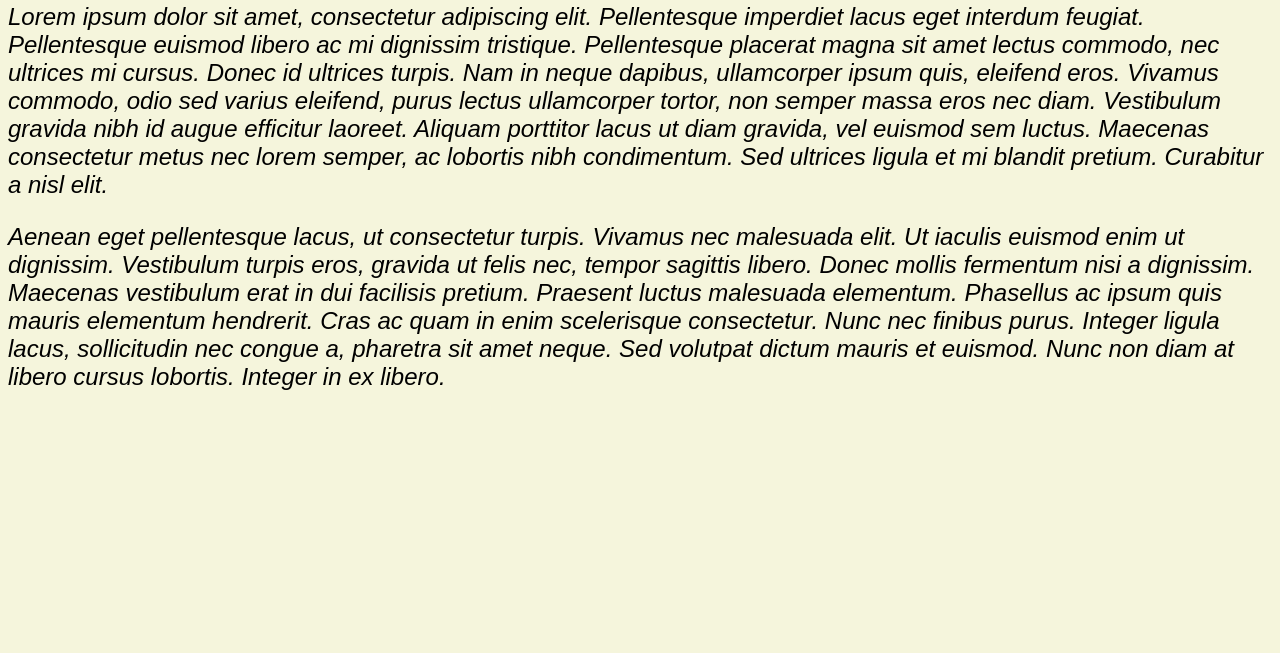
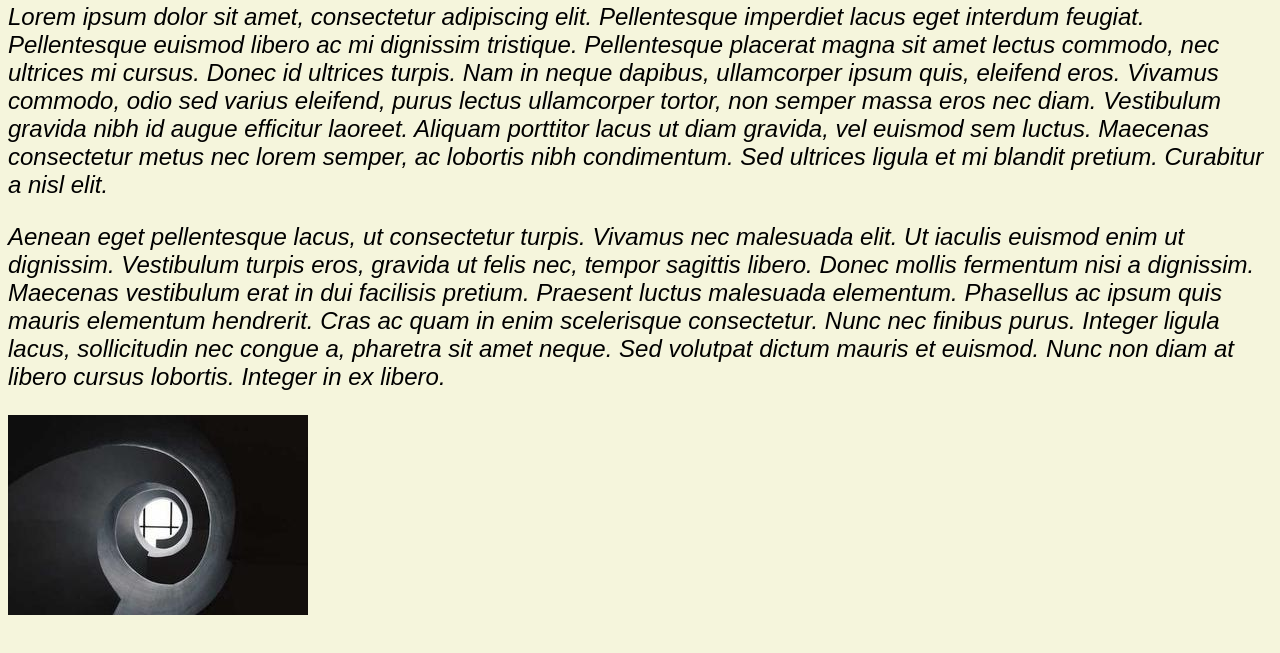
Before and after one commit to AndyCiupitu/Exercise_Unit5_website, a plain HTML site: page index.html in a window 1280 px wide. Shown: the part 79-732 px from the top of the page. Drawn offline with Linux system fonts and the light colour scheme.

Commit message:
Added first image

```diff
--- a/index.html
+++ b/index.html
@@ -10,5 +10,6 @@
     <h1>Welcome to The Lorem Ipsum Website</h1>
     <p>Lorem ipsum dolor sit amet, consectetur adipiscing elit. Pellentesque imperdiet lacus eget interdum feugiat. Pellentesque euismod libero ac mi dignissim tristique. Pellentesque placerat magna sit amet lectus commodo, nec ultrices mi cursus. Donec id ultrices turpis. Nam in neque dapibus, ullamcorper ipsum quis, eleifend eros. Vivamus commodo, odio sed varius eleifend, purus lectus ullamcorper tortor, non semper massa eros nec diam. Vestibulum gravida nibh id augue efficitur laoreet. Aliquam porttitor lacus ut diam gravida, vel euismod sem luctus. Maecenas consectetur metus nec lorem semper, ac lobortis nibh condimentum. Sed ultrices ligula et mi blandit pretium. Curabitur a nisl elit.</p>
     <p>Aenean eget pellentesque lacus, ut consectetur turpis. Vivamus nec malesuada elit. Ut iaculis euismod enim ut dignissim. Vestibulum turpis eros, gravida ut felis nec, tempor sagittis libero. Donec mollis fermentum nisi a dignissim. Maecenas vestibulum erat in dui facilisis pretium. Praesent luctus malesuada elementum. Phasellus ac ipsum quis mauris elementum hendrerit. Cras ac quam in enim scelerisque consectetur. Nunc nec finibus purus. Integer ligula lacus, sollicitudin nec congue a, pharetra sit amet neque. Sed volutpat dictum mauris et euismod. Nunc non diam at libero cursus lobortis. Integer in ex libero.</p>
+    <img src="picture.jpg" alt="Random image">
 </body>
 </html>
```
Also changed, not shown: picture.jpg (added).
